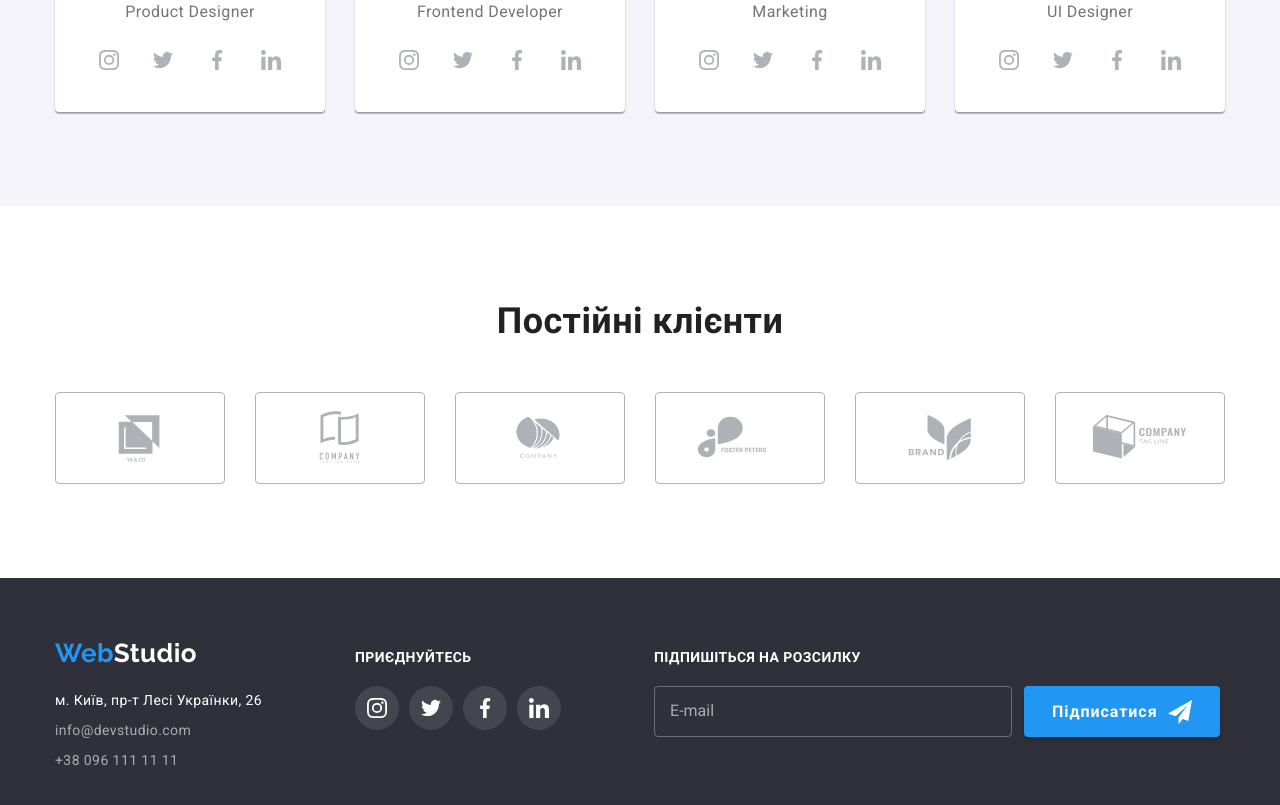
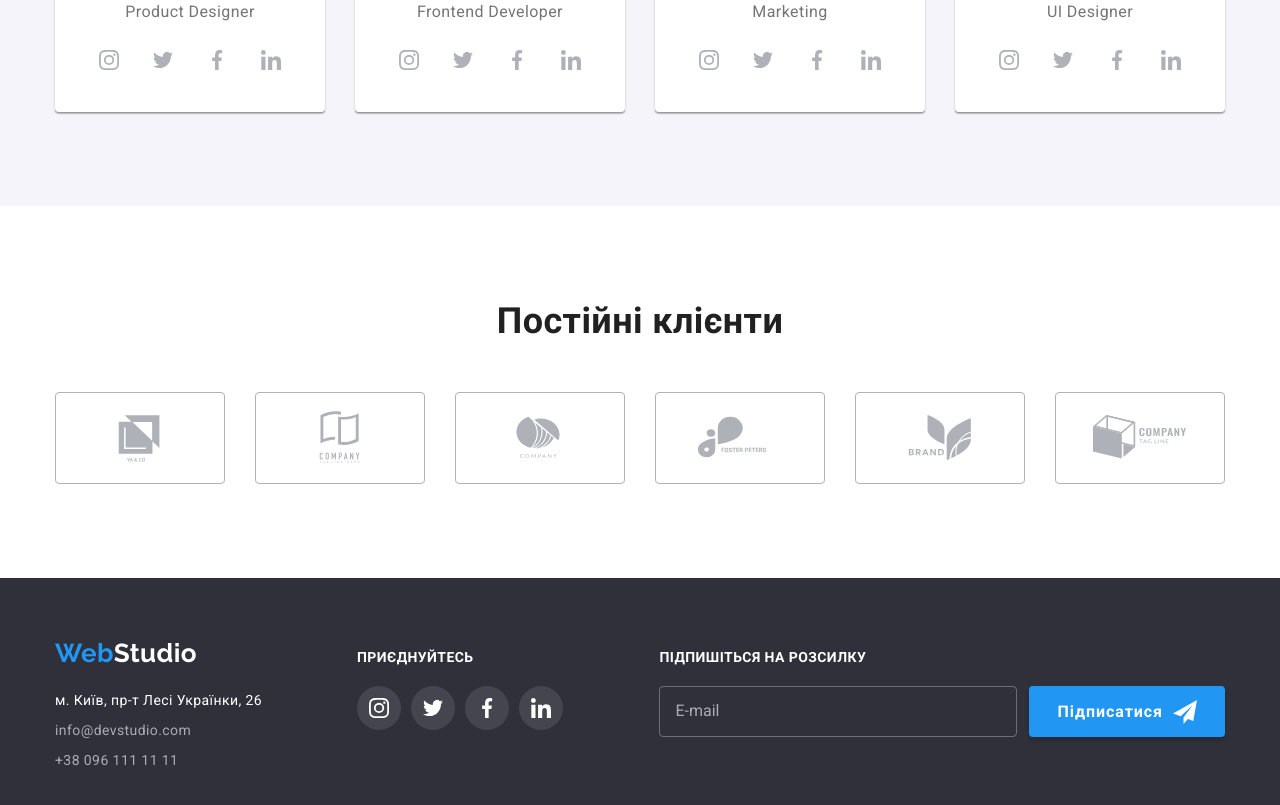
Before and after one commit to CageyOwl/goit-markup-hw-06, a plain HTML site: page index.html in a window 1280 px wide. Shown: the part 2098-2903 px from the top of the page. Drawn offline with nearby package versions, Linux system fonts and the light colour scheme.

Commit message:
Footer margins changed, margins used instead of 'gap' attribute. Font colors for the inputs of the modal window now are same.

```diff
--- a/css/styles.css
+++ b/css/styles.css
@@ -197,7 +197,6 @@ main img {
   outline: none;
   border: 1px solid var(--form-border-grey);
   border-radius: 4px ;
-  color: var(--form-border-grey);
 
   transition: border-color var(--transition-delay) var(--transition-timing-function);
 }
@@ -724,10 +723,6 @@ ul {
   align-items: baseline;
 }
 
-.footer-custom > .flex {
-  gap: 93px;
-}
-
 .footer-logo {
   display: block;
   margin-bottom: 20px;
@@ -746,6 +741,10 @@ ul {
   line-height: 1.71;
   margin-top: 6px;
   color: var(--footer-font-transparent);
+}
+
+.footer-socials-container {
+  margin-left: 95px;
 }
 
 .footer-socials-container > p {
@@ -778,6 +777,10 @@ ul {
   background-color: var(--accentuation-color);
 }
 
+.footer-mailing {
+  margin-left: auto;
+}
+
 .footer-mailing > label {
   display: block;
   margin-bottom: 20px;
@@ -796,7 +799,7 @@ ul {
 }
 
 .mailing-inputs > input {
-  flex: 1 0 358px;
+  width: 358px;
   padding: 14px 15px;
 
   font-size: 16px;
```
